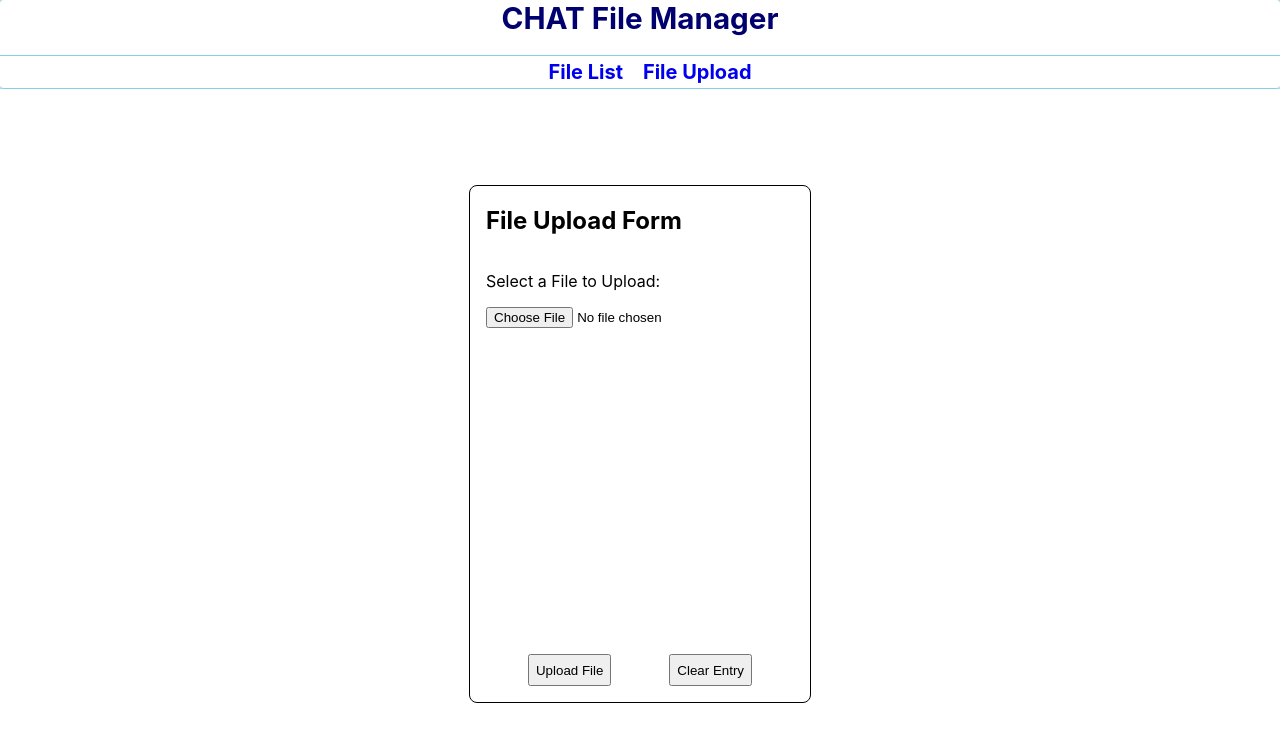
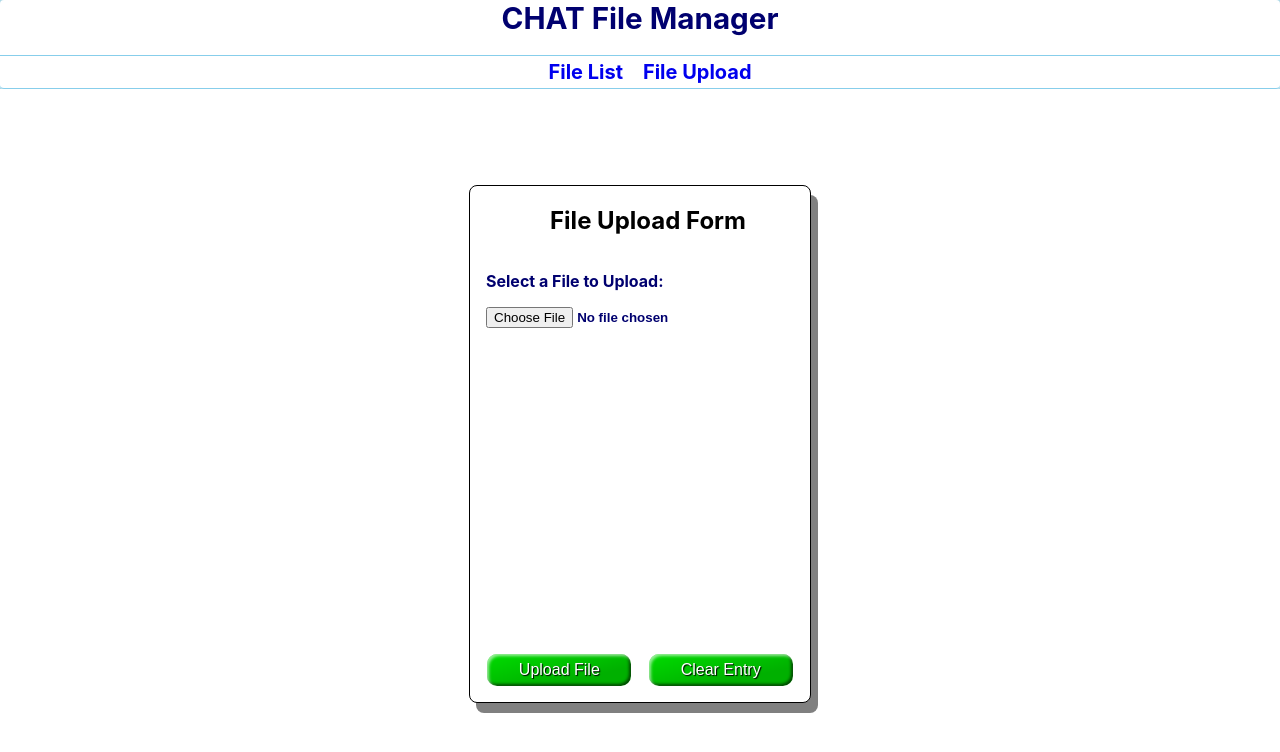
Before and after one commit to ocsfwarch/chat_file_transfer_client, a React (Create React App) app: page /FileUpload in a window 1280 px wide. Shown: the top 752 px of the page. Built offline with nearby package versions, Linux system fonts and the light colour scheme.

Commit message:
Updates to FileUpload
Modified the styling.
Removed console.log for the error display.

```diff
--- a/src/components/FileUpload.js
+++ b/src/components/FileUpload.js
@@ -25,38 +25,45 @@ export default function FileUpload(props) {
 
     formData.append("file", selectedFile);
 
-    const output = await fetch(`${props.apiUrl}/upload`, {
+    await fetch(`${props.apiUrl}/upload`, {
       method: "POST",
       body: formData,
     })
       .then((response) => response.json())
       .then((results) => {
-        console.log(`Results = ${results.results}`);
         setResults(results.results);
         setShowPleaseWait(false);
       })
-      .catch((err) => console.log(`ERROR: ${err}`));
+      .catch((err) => setResults(`ERROR: ${err}`));
   };
 
   return (
     <div className="file_upload_container">
       <form className="form_container">
         <section className="content">
-          <h2>File Upload Form</h2>
+          <span className="centered">
+            <h2>File Upload Form</h2>
+          </span>
           <p>
-            <label htmlFor="files">Select a File to Upload:</label>
+            <label htmlFor="input_file">Select a File to Upload:</label>
           </p>
-          <input type="file" id="file" name="file" onChange={onChange} />
+          <input
+            type="file"
+            className="file_input"
+            id="input_file"
+            name="input_file"
+            onChange={onChange}
+          />
         </section>
         <section className="results">
           <PleaseWait showMe={showPleaseWait} />
           {results}
         </section>
         <section className="controls">
-          <button type="button" onClick={uploadFile}>
+          <button className="btn_green" type="button" onClick={uploadFile}>
             Upload File
           </button>
-          <button type="button" onClick={clearEntry}>
+          <button className="btn_green" type="button" onClick={clearEntry}>
             Clear Entry
           </button>
         </section>
--- a/src/index.css
+++ b/src/index.css
@@ -203,16 +203,30 @@ code {
   min-width: 340px;
   max-height: 500px;
   padding-bottom: 1em;
+  box-shadow: 7px 10px gray;
 }
 
 .file_upload_container .form_container .content {
   flex: 1 1 auto;
   display: flex;
   flex-flow: column nowrap;
-  width: 100%;
   justify-content: flex-start;
   background-color: transparent;
   padding-left: 1em;
+}
+
+.file_upload_container .form_container .content label {
+  font-weight: bold;
+  color: #00006f;
+}
+
+.file_upload_container .form_container .content .file_input {
+  font-weight: bold;
+  color: #00006f;
+}
+
+.file_upload_container .form_container .content .centered {
+  text-align: center;
 }
 
 .file_upload_container .form_container .results {
```
